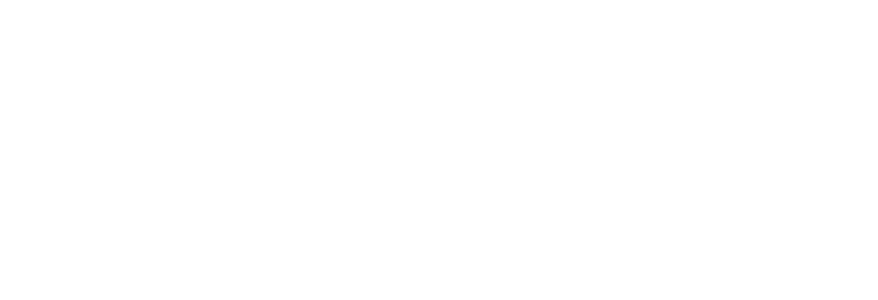
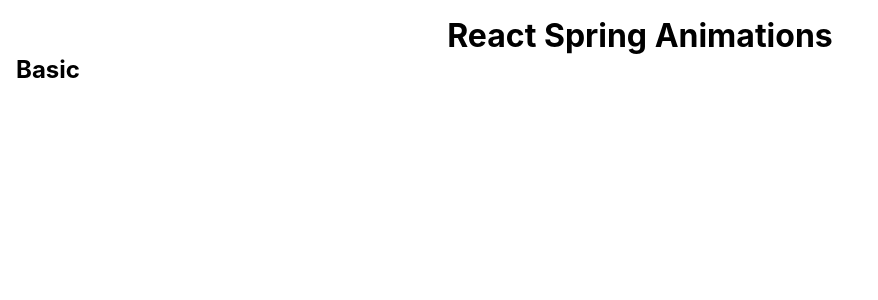
Before and after one commit to ayarhlaine/react-animation-1, a React (Create React App) app: page / in a window 1280 px wide. Shown: the top 300 px of the page, without its empty margins (0-878 px from the left). Built offline with nearby package versions, Linux system fonts and the light colour scheme.

Commit message:
✨ Added Basic Component

```diff
--- a/src/App.css
+++ b/src/App.css
@@ -1,38 +1,6 @@
-.App {
+.App{
+  padding: 1rem;
+}
+.App__title{
   text-align: center;
 }
-
-.App-logo {
-  height: 40vmin;
-  pointer-events: none;
-}
-
-@media (prefers-reduced-motion: no-preference) {
-  .App-logo {
-    animation: App-logo-spin infinite 20s linear;
-  }
-}
-
-.App-header {
-  background-color: #282c34;
-  min-height: 100vh;
-  display: flex;
-  flex-direction: column;
-  align-items: center;
-  justify-content: center;
-  font-size: calc(10px + 2vmin);
-  color: white;
-}
-
-.App-link {
-  color: #61dafb;
-}
-
-@keyframes App-logo-spin {
-  from {
-    transform: rotate(0deg);
-  }
-  to {
-    transform: rotate(360deg);
-  }
-}
--- a/src/App.js
+++ b/src/App.js
@@ -1,10 +1,12 @@
 import React from 'react';
 import './App.css';
+import Basic from './Basic/Basic';
 
 function App() {
   return (
     <div className="App">
-
+      <h1 className="App__title">React Spring Animations</h1>
+      <Basic />
     </div>
   );
 }
--- /dev/null
+++ b/src/Basic/Basic.jsx
@@ -0,0 +1,11 @@
+import React from 'react';
+
+function Basic() {
+    return (
+        <div className="Basic">
+           <h2>Basic</h2>
+        </div>
+    )
+}
+
+export default Basic
```
